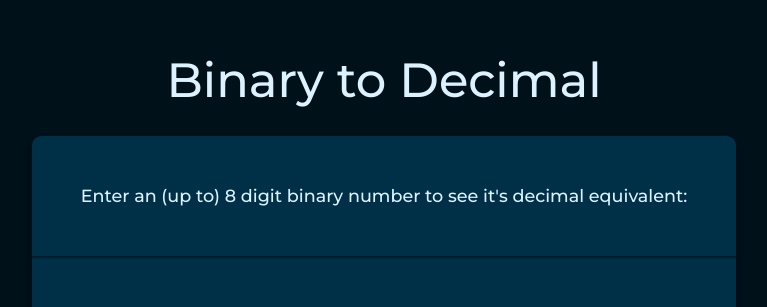
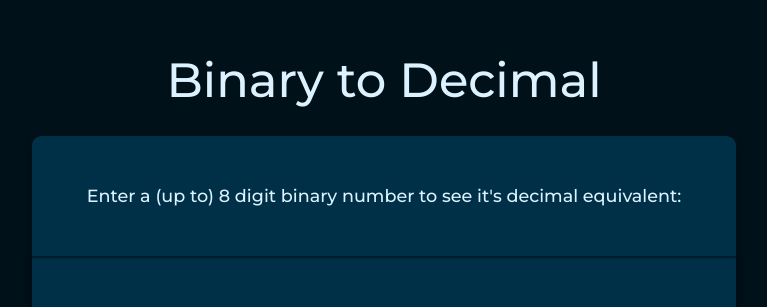
Before and after one commit to CaciaRodrigues/Bin2Dec, a plain HTML site: page index.html in a window 1280 px wide. Shown: the part 104-411 px from the top of the page, without its empty margins (256-1023 px from the left). Drawn offline with nearby package versions, Linux system fonts and the light colour scheme.

```diff
--- a/index.html
+++ b/index.html
@@ -10,7 +10,7 @@
 <body>
     <h1 class="page-title">Binary to Decimal</h1>
     <section class="box" id="box">
-        <p class="text" id="text">Enter an (up to) 8 digit binary number to see it's decimal equivalent:</p>
+        <p class="text" id="text">Enter a (up to) 8 digit binary number to see it's decimal equivalent:</p>
         <form class="binary-inputbox" id="binary-inputbox">
             <label for="binary-input" class="binary_input-label">Binary Digit</label>
             <input type="text" class="binary-input" id="binary-input" name="binary-input">
```
Also changed, not shown: 1 other file.
